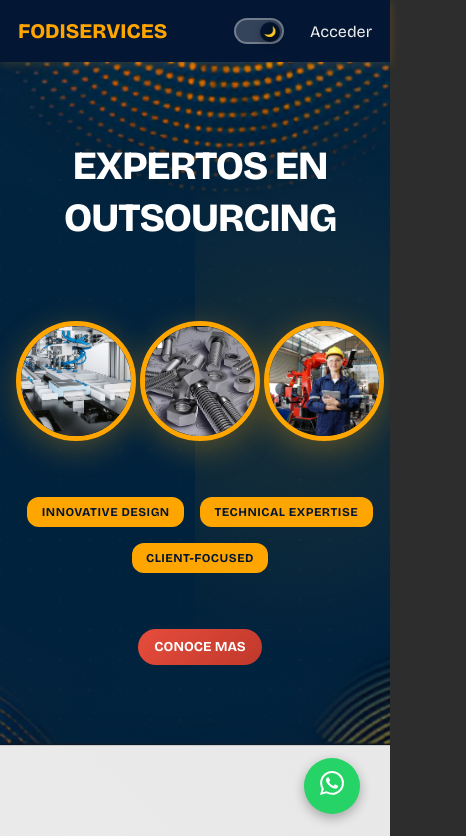
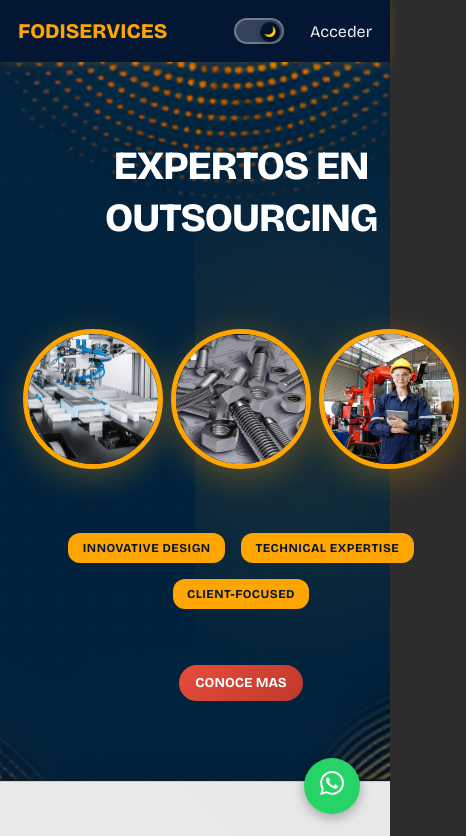
Before and after one commit to SebasTaclar/fodiservices, a Vue app: page / in a window 390 px wide. Shown: the top 836 px of the page, 466 px wide, since content can reach past the window. Built offline with nearby package versions, Linux system fonts and the light colour scheme.

Commit message:
style: Adjust circle images positioning and size in MainBanner

```diff
--- a/src/components/MainBanner.vue
+++ b/src/components/MainBanner.vue
@@ -222,26 +222,26 @@ a {
 
 /* Posicionamiento específico de las imágenes */
 .image-1 {
-  width: 234px;  /* 180px + 30% */
-  height: 234px;
-  top: 10%;
-  right: 55%;
+  width: 280px;  /* Aumentado 30% + extra */
+  height: 280px;
+  top: 5%;
+  right: 45%;
   animation: float1 6s ease-in-out infinite;
 }
 
 .image-2 {
-  width: 260px;  /* 200px + 30% */
-  height: 260px;
-  top: 20%;
-  right: 5%;
+  width: 300px;  /* Aumentado 30% + extra */
+  height: 300px;
+  top: 25%;
+  right:1%;
   animation: float2 8s ease-in-out infinite;
 }
 
 .image-3 {
-  width: 208px;  /* 160px + 30% */
-  height: 208px;
-  bottom: 20%;
-  right: 45%;
+  width: 260px;  /* Aumentado 30% + extra */
+  height: 260px;
+  bottom: 10%;
+  right: 35%;
   animation: float3 7s ease-in-out infinite;
 }
 
@@ -384,10 +384,15 @@ a {
 
   .image-circle {
     position: static;
-    width: 160px !important;
-    height: 160px !important;
+    width: 180px !important;
+    height: 180px !important;
     animation: none !important;
     margin: 0;
+  }
+
+  .images-container {
+    gap: 1rem;
+    padding: 1rem;
   }
 }
 
@@ -414,13 +419,14 @@ a {
   }
 
   .image-circle {
-    width: 120px !important;
-    height: 120px !important;
+    width: 140px !important;
+    height: 140px !important;
   }
 
   .images-container {
-    gap: 0.25rem;
-    max-width: 400px;
+    gap: 0.5rem;
+    max-width: 450px;
+    padding: 0.5rem;
   }
 
   .hero {
```
